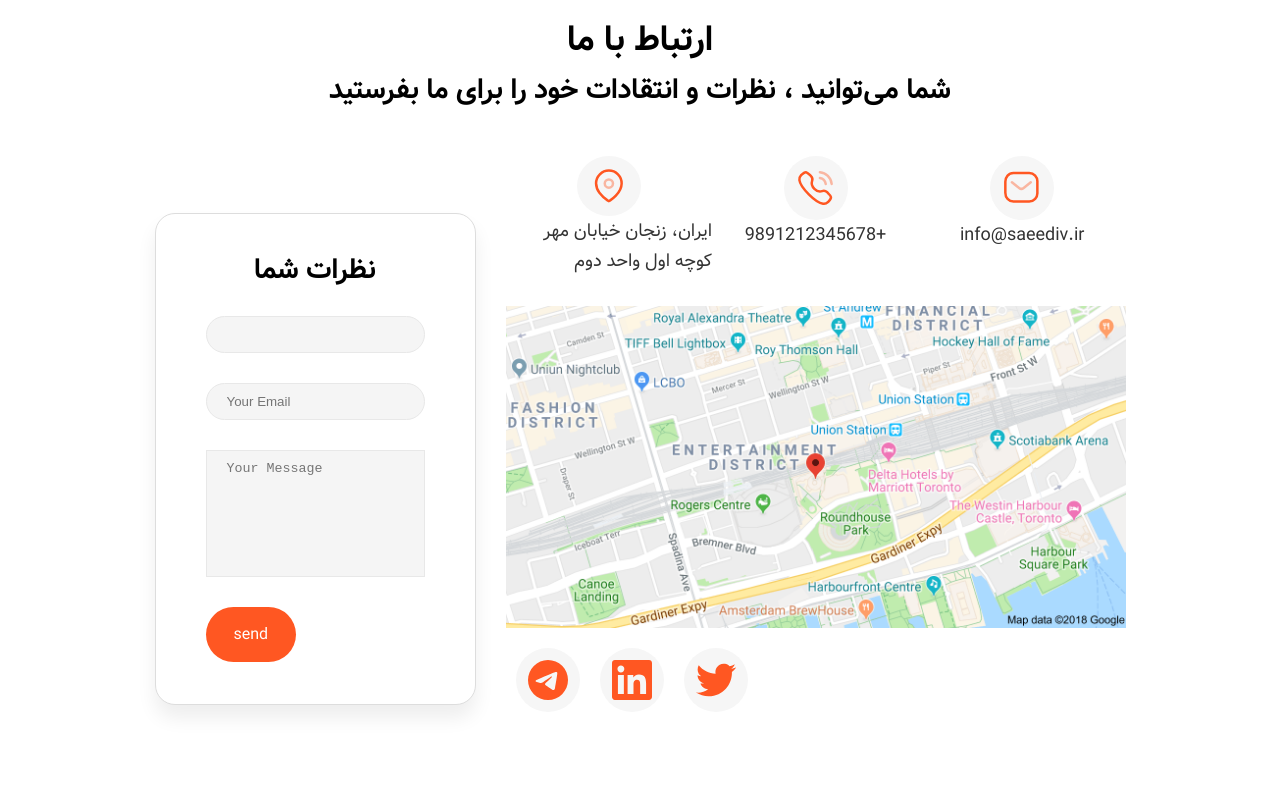
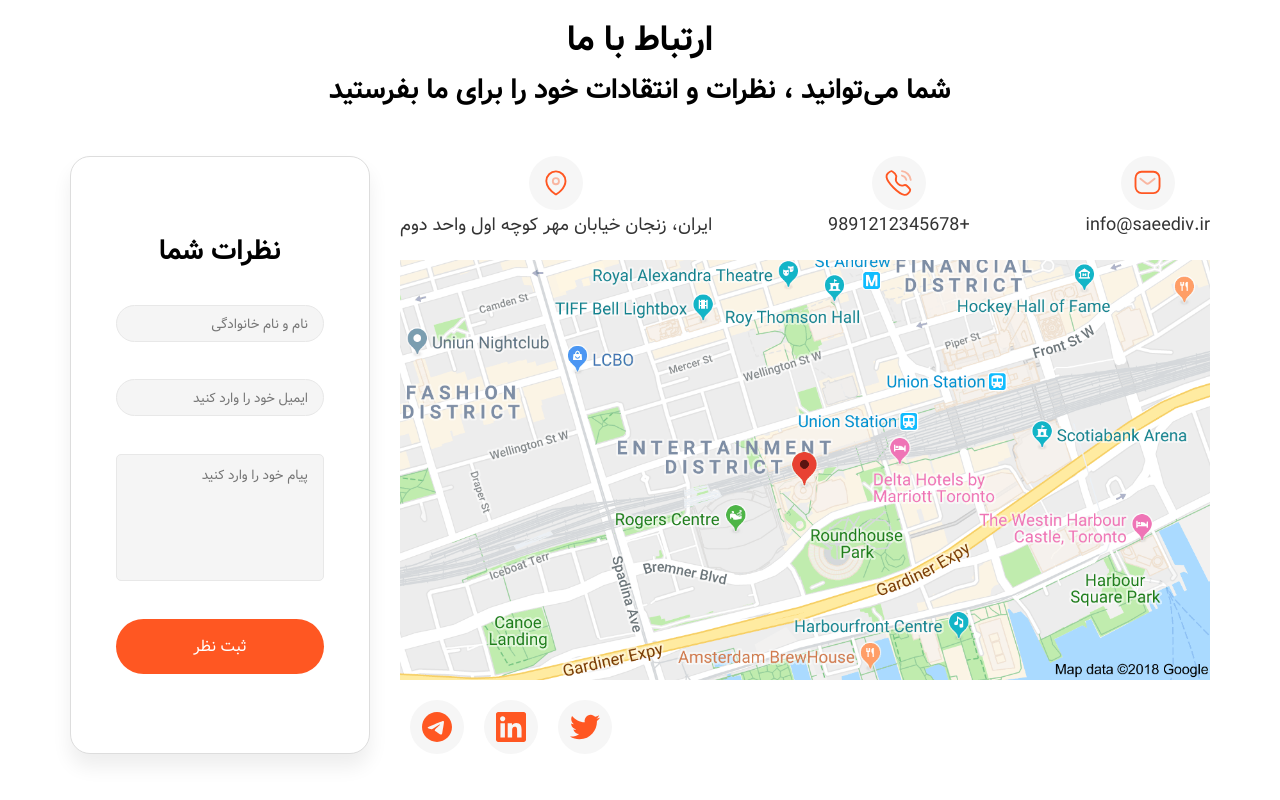
Before and after one commit to behzadiv/Tapsi-, a plain HTML site: page index.html in a window 1280 px wide. Shown: the part 1230-2030 px from the top of the page. Drawn offline with Linux system fonts and the light colour scheme; files whose address does not match are found by name.

Commit message:
improve styles of contactUs section

```diff
--- a/css/style.css
+++ b/css/style.css
@@ -298,12 +298,19 @@ h3 {
     flex-direction: column-reverse;
     align-items: flex-end;
     margin-bottom: 3rem;
+    justify-content: center;
 }
+.contactUs__links p{
+  max-width: 250px;
+  text-align: left;
+}
+
 .contactUs__links div{
     display: flex;
-    flex: 1;
-    flex-direction: column;
-    align-items: flex-end;
+    flex-direction: row-reverse;
+    justify-content: space-between;
+    align-items: center;
+    margin-bottom: 1rem;
 }
 
 
@@ -311,48 +318,55 @@ h3 {
 .contactUs__messeage {
   display: flex;
   flex-direction: column;
-  align-items: flex-end;
   background-color: var(--color-white);
   border: 1px solid #ddd;
   border-radius: 20px;
   box-shadow: 0px 13px 19px rgba(0, 0, 0, 0.07);
-  padding: 42px 50px;
+  padding: 42px 45px;
+  max-width: 300px;
+  justify-content: space-evenly;
 
 }
 .contactUs__messeage > h3 {
   width: 100%;
   display: flex;
   justify-content: center;
+  margin-bottom: 2rem;
+}
+.contactUs__messeage input ,textarea  {
+  background: #f5f5f5;
+  outline: none;
+  border: 1px solid #e8e8e8;
+  display: block;
+  padding: 1rem 1.5rem;
   margin-bottom: 3rem;
+
 }
-.contactUs__messeage input {
-  background: #f5f5f5;
-  border: 1px solid #e8e8e8;
+.contactUs__messeage input:focus ,textarea:focus{
+  font-family: iranYekan;
+  border: 1px solid var(--color-primary);
+}
+.contactUs__messeage input{
   border-radius: 39px;
-  align-self: stretch;
-  padding: 10px 20px;
-  margin-bottom: 3rem;
-  text-align: left;
 }
 .contactUs__messeage textarea {
-  background: #f5f5f5;
-  border: 1px solid #e8e8e8;
-  align-self: stretch;
   resize: unset;
-  margin-bottom: 3rem;
-  text-align: left;
-  padding: 10px 20px;
+  border-radius: 5px;
+}
+::placeholder{
+  font-family: iranYekan;
 }
 .contactUs__messeage .btn {
   border-radius: 35px;
+  font-family: iranYekan;
 }
 
 .icon--container{
     background-color: #f6f6f6;
     border-radius: 100%;
     display: block;
-    width: 64px;
-    height: 64px;
+    width: 54px;
+    height: 54px;
     display: flex;
     align-items: center;
     justify-content: center;
@@ -360,18 +374,20 @@ h3 {
     margin: 0 1rem;
 }
 .icon{
-    width: 40px;
-    height: 40px;
+    width: 30px;
+    height: 30px;
 }
 
 @media screen and (min-width: 1024px) {
     .contactUs--detail{
         flex-direction: row;
+        align-items: unset;
+
     }
     .contactUs__map > img {
         display: block;
-        width: 62rem;
-        height: auto;
+        width: 100%;
+
       }
       .contactUs__address {
         flex-direction: column;
@@ -383,13 +399,24 @@ h3 {
         display: flex;
         flex-direction: row;
         justify-content: space-between;
-        align-items: center;
-        margin-bottom: 3rem;
+        align-items: flex-start;
+        margin-bottom: 1rem;
       }
       .contactUs__links div{
         display: flex;
         flex-direction: column;
         align-items: center;
-        height: 15vh;
+    }
+    .contactUs__links p{
+      max-width: 400px;
+    }
+    .contactUs__socials{
+      margin-bottom: 0;
+    }
+    .contactUs__messeage > h3{
+      margin-bottom: 0;
+    }
+    .contactUs__messeage input ,textarea  {
+      margin-bottom: 0;
     }
 }
--- a/index.html
+++ b/index.html
@@ -154,16 +154,16 @@
         </div>
         <div class="contactUs__messeage">
           <h3>نظرات شما</h3>
-          <input type="text" name="" id="" />
-          <input type="email" name="" id="" placeholder="Your Email" />
+          <input type="text" name="" id="" placeholder="نام و نام خانوادگی"/>
+          <input type="email" name="" id="" placeholder="ایمیل خود را وارد کنید" />
           <textarea
             class=""
             name=""
             id=""
             rows="7"
-            placeholder="Your Message"
+            placeholder="پیام خود را وارد کنید"
           ></textarea>
-          <button class="btn btn--primary">send</button>
+          <button class="btn btn--primary">ثبت نظر</button>
         </div>
       </div>
     </section>
```
